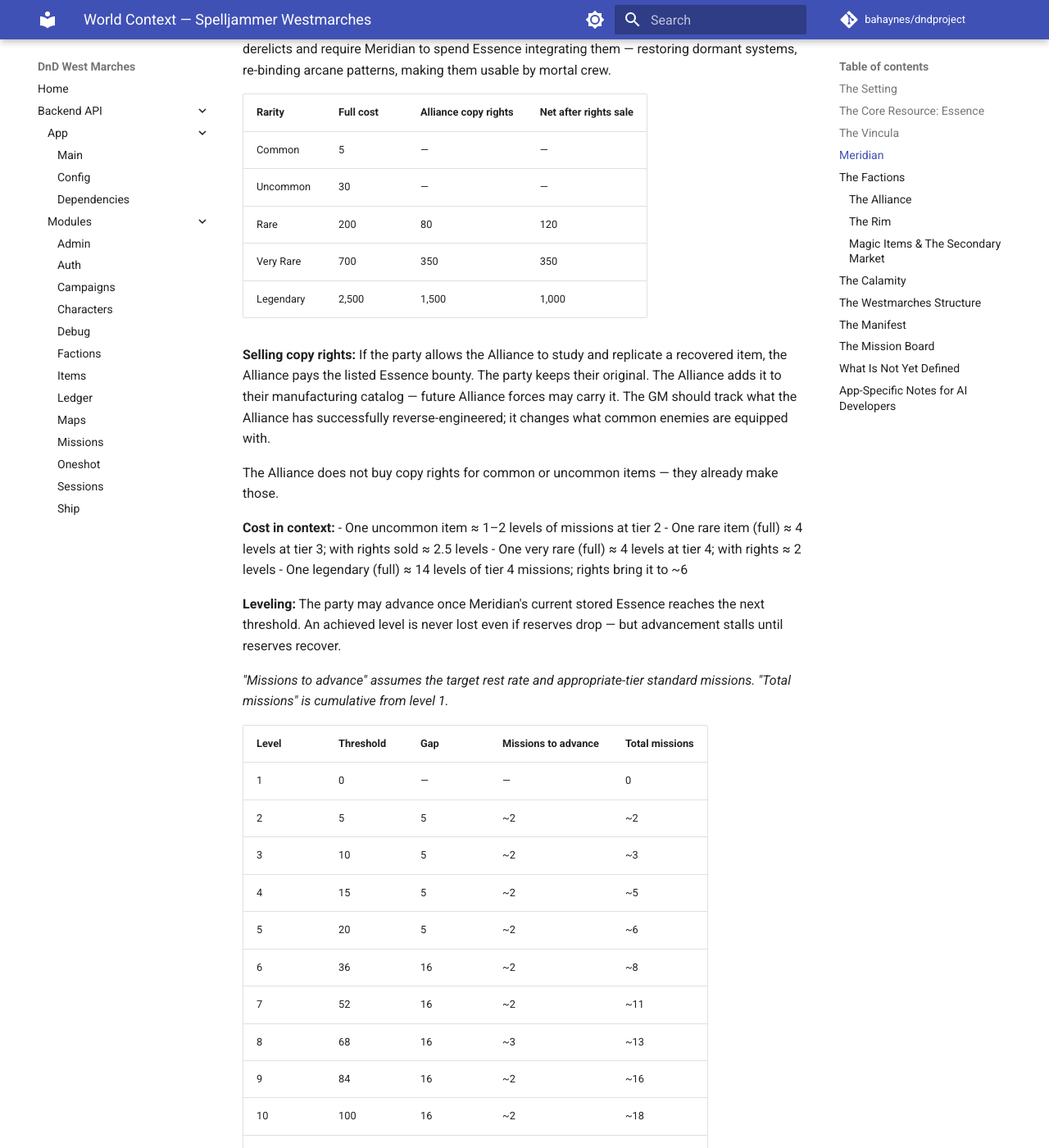
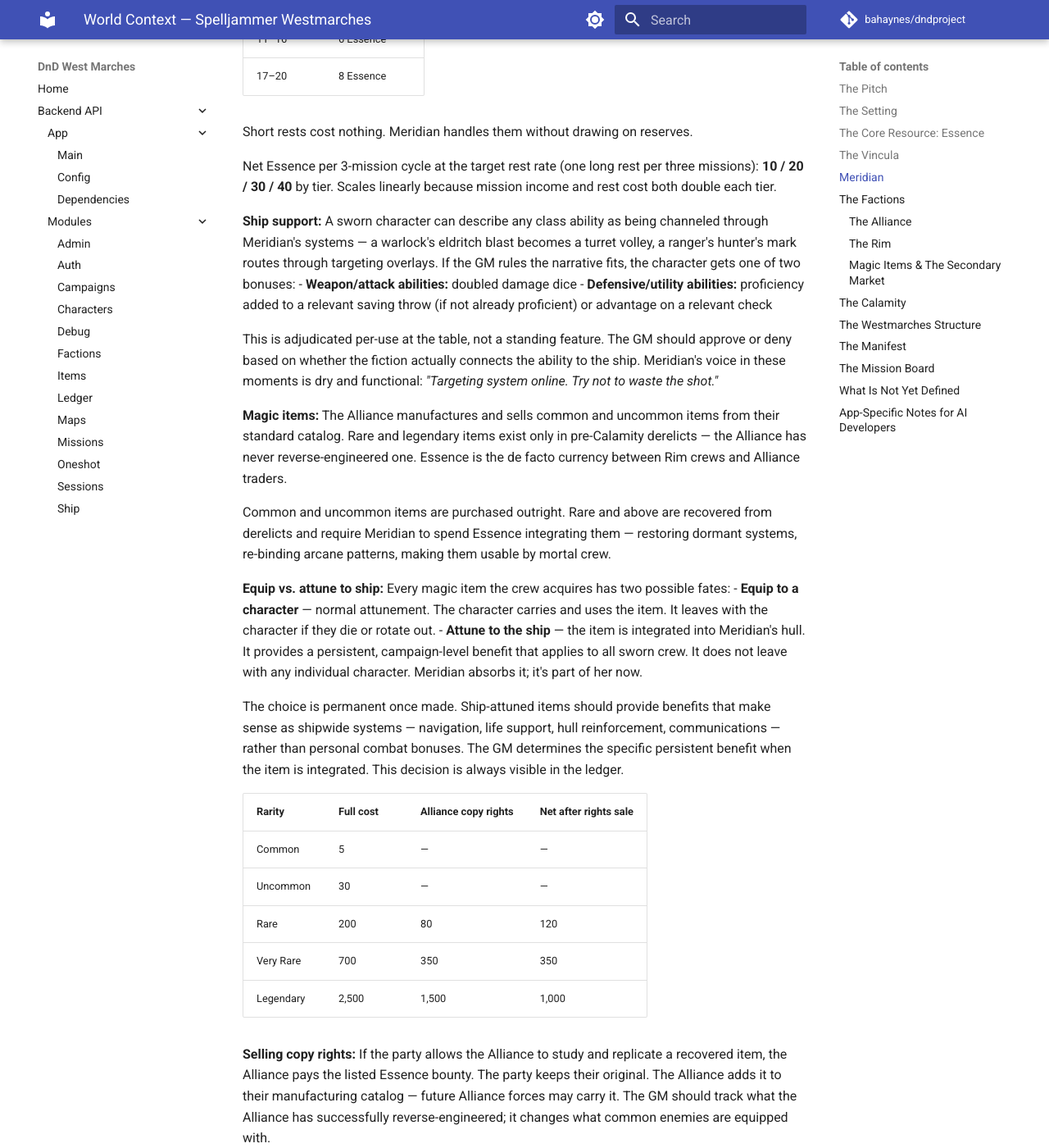
Before and after one commit to bahaynes/dndproject, an MkDocs documentation site: the page built from docs/WORLD_CONTEXT.md, in a window 1280 px wide and 1400 px high, scrolled down 3938 px. Shown: the whole window at 82% size. Built offline with MkDocs 1.6.1 and Material for MkDocs 9.7.7, drawn with Linux system fonts in a browser that asks for light colours; comment, search, counter and statistics services are not loaded; some of the changed text lies outside the part shown.

Commit message:
docs: update world context with campaign mechanics from pitch
- Add player-facing pitch section at top of WORLD_CONTEXT.md
- Starting level 3: Meridian opens at the level 3 threshold (10 Essence)
- Ship support: class abilities flavored as ship weapons earn doubled damage
  dice or proficiency on saves, adjudicated per-use by GM on narrative fit
- Equip vs. attune to ship: items can be character-equipped (normal) or
  integrated into Meridian for persistent campaign-wide benefit (permanent)

Co-Authored-By: Claude Sonnet 4.6 <noreply@anthropic.com>

```diff
--- a/docs/WORLD_CONTEXT.md
+++ b/docs/WORLD_CONTEXT.md
@@ -4,6 +4,21 @@ This document is required reading for any AI model contributing to this codebase
 The app is a westmarches campaign management tool. All features, data models, UI copy,
 and generated content must be consistent with the world described here.
 Do not invent lore. Do not contradict this document. If something is undefined, ask.
+
+---
+
+## The Pitch
+
+*For players, session zero, or anywhere a one-paragraph summary is needed:*
+
+> Join a sentient starship's crew on the edge of known space. Every week, vote on which
+> mission you run — safe nearby jobs or dangerous far-out heists. You level up with
+> everyone else, magic items you find are yours to keep, and your choices actually shape
+> what happens next. Bring any character you want, play one-shots, die if you're not
+> careful. First mission next week — come see what this ship wants from you.
+
+The mechanical pitch: space Western heists with a cool ship. Level up with your crew.
+Your choices matter. Accessible enough that your group actually shows up to play.
 
 ---
 
@@ -148,6 +163,19 @@ Net Essence per 3-mission cycle at the target rest rate (one long rest per three
 missions): **10 / 20 / 30 / 40** by tier. Scales linearly because mission income
 and rest cost both double each tier.
 
+**Ship support:** A sworn character can describe any class ability as being channeled
+through Meridian's systems — a warlock's eldritch blast becomes a turret volley, a
+ranger's hunter's mark routes through targeting overlays. If the GM rules the
+narrative fits, the character gets one of two bonuses:
+- **Weapon/attack abilities:** doubled damage dice
+- **Defensive/utility abilities:** proficiency added to a relevant saving throw (if
+  not already proficient) or advantage on a relevant check
+
+This is adjudicated per-use at the table, not a standing feature. The GM should
+approve or deny based on whether the fiction actually connects the ability to the ship.
+Meridian's voice in these moments is dry and functional: *"Targeting system online.
+Try not to waste the shot."*
+
 **Magic items:** The Alliance manufactures and sells common and uncommon items
 from their standard catalog. Rare and legendary items exist only in pre-Calamity
 derelicts — the Alliance has never reverse-engineered one. Essence is the de facto
@@ -156,6 +184,20 @@ currency between Rim crews and Alliance traders.
 Common and uncommon items are purchased outright. Rare and above are recovered from
 derelicts and require Meridian to spend Essence integrating them — restoring
 dormant systems, re-binding arcane patterns, making them usable by mortal crew.
+
+**Equip vs. attune to ship:** Every magic item the crew acquires has two possible
+fates:
+- **Equip to a character** — normal attunement. The character carries and uses the
+  item. It leaves with the character if they die or rotate out.
+- **Attune to the ship** — the item is integrated into Meridian's hull. It provides
+  a persistent, campaign-level benefit that applies to all sworn crew. It does not
+  leave with any individual character. Meridian absorbs it; it's part of her now.
+
+The choice is permanent once made. Ship-attuned items should provide benefits that
+make sense as shipwide systems — navigation, life support, hull reinforcement,
+communications — rather than personal combat bonuses. The GM determines the specific
+persistent benefit when the item is integrated. This decision is always visible in
+the ledger.
 
 | Rarity | Full cost | Alliance copy rights | Net after rights sale |
 |---|---|---|---|
@@ -318,6 +360,11 @@ This is an open-table campaign. Variable attendance is a feature, not a problem.
 - New characters enter at Meridian's current crew level — no level 1 punishment
 - Dead characters are replaced quickly — the ship continues, crew rotates
 
+**Starting level:** The campaign begins at level 3. Meridian's reserves open at the
+level 3 threshold (10 Essence). New players never enter below level 3 regardless of
+when they join. The first few missions exist to push the crew toward level 4 — players
+discover how the economy works before the stakes compound.
+
 **The crew model:** Characters are temporary. Meridian is permanent.
 The campaign's continuity lives in the ship's ledger, not in any individual character.
 Reputation, trust, consequence — all tracked at the ship level.
```
